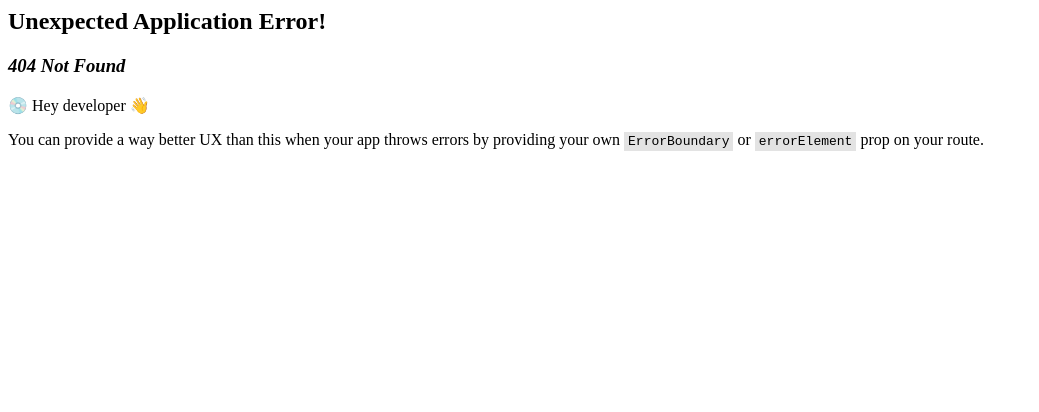
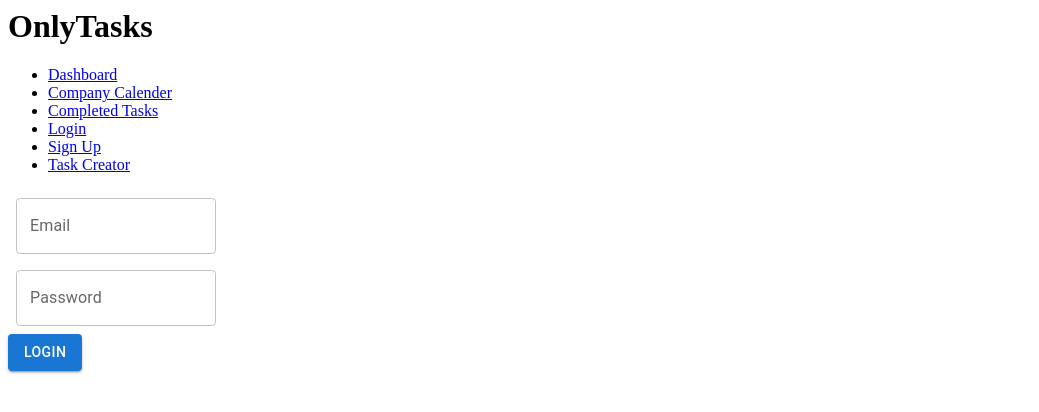
Before and after one commit to OrionC11/OnlyTasks, a React (Vite) app in the folder Client/: page /login in a window 1280 px wide. Before the commit this address had no page. Shown: the top 412 px of the page, without its empty margins (0-1039 px from the left). Built offline with nearby package versions, Linux system fonts and the light colour scheme.

Commit message:
added login page

```diff
--- a/Client/src/components/Header/index.jsx
+++ b/Client/src/components/Header/index.jsx
@@ -22,6 +22,9 @@ const Header = () => {
             <Link to="/login">Login</Link>
           </li>
           <li>
+            <Link to="/signup">Sign Up</Link>
+          </li>
+          <li>
             <Link to="/taskCreator">Task Creator</Link>
           </li>
         </ul>
--- a/Client/src/pages/login.jsx
+++ b/Client/src/pages/login.jsx
@@ -0,0 +1,91 @@
+import Box from "@mui/material/Box";
+import TextField from "@mui/material/TextField";
+import Button from "@mui/material/Button";
+
+import { useState } from "react";
+import { Link } from "react-router-dom";
+
+import { useMutation } from "@apollo/client";
+import { LOGIN_USER } from "../utils/mutations";
+import Header from "../components/Header";
+
+import Auth from "../utils/auth";
+
+const Login = () => {
+  const [formState, setFormState] = useState({
+    email: "",
+    password: "",
+  });
+  const [login, { error, data }] = useMutation(LOGIN_USER);
+  const handleChange = (event) => {
+    const { name, value } = event.target;
+    setFormState({
+      ...formState,
+      [name]: value,
+    });
+  };
+  const handleFormSubmit = async (event) => {
+    event.preventDefault();
+    console.log(formState);
+    try {
+      const { data } = await login({
+        variables: { ...formState },
+      });
+      Auth.login(data.login.token);
+    } catch (e) {
+      console.error(e);
+    }
+
+    setFormState({
+      email: "",
+      password: "",
+    });
+  };
+
+  return (
+    <main>
+      <Header></Header>
+      <Box
+        component="form"
+        sx={{
+          "& .MuiTextField-root": { m: 1, width: "25ch" },
+        }}
+        multiline
+        maxRows={3}
+        noValidate
+        autoComplete="off"
+        onSubmit={handleFormSubmit}
+      >
+        <div>
+          <TextField
+            id="outlined-multiline-required"
+            label="Email"
+            multiline
+            maxRows={3}
+            name="email"
+            value={formState.email}
+            onChange={handleChange}
+          />
+        </div>
+        <div>
+          <TextField
+            id="outlined-multiline-required"
+            label="Password"
+            multiline
+            maxRows={3}
+            name="password"
+            value={formState.password}
+            onChange={handleChange}
+          />
+        </div>
+        <div>
+          <Button variant="contained" color="primary" type="submit">
+            Login
+          </Button>
+        </div>
+      </Box>
+    </main>
+  );
+};
+
+export default Login;
--- a/Client/src/pages/signup.jsx
+++ b/Client/src/pages/signup.jsx
@@ -6,6 +6,7 @@ import FormControlLabel from "@mui/material/FormControlLabel";
 import Button from "@mui/material/Button";
 import { useState } from "react";
 import { Link } from "react-router-dom";
+import Header from "../components/Header";
 
 import { useMutation } from "@apollo/client";
 import { ADD_EMPLOYEE } from "../utils/mutations";
@@ -48,6 +49,7 @@ const Signup = () => {
 
   return (
     <main>
+      <Header></Header>
       <div>
         {data ? (
           <p>
```
Also changed, not shown: Client/src/main.jsx (+7 -7 lines).
